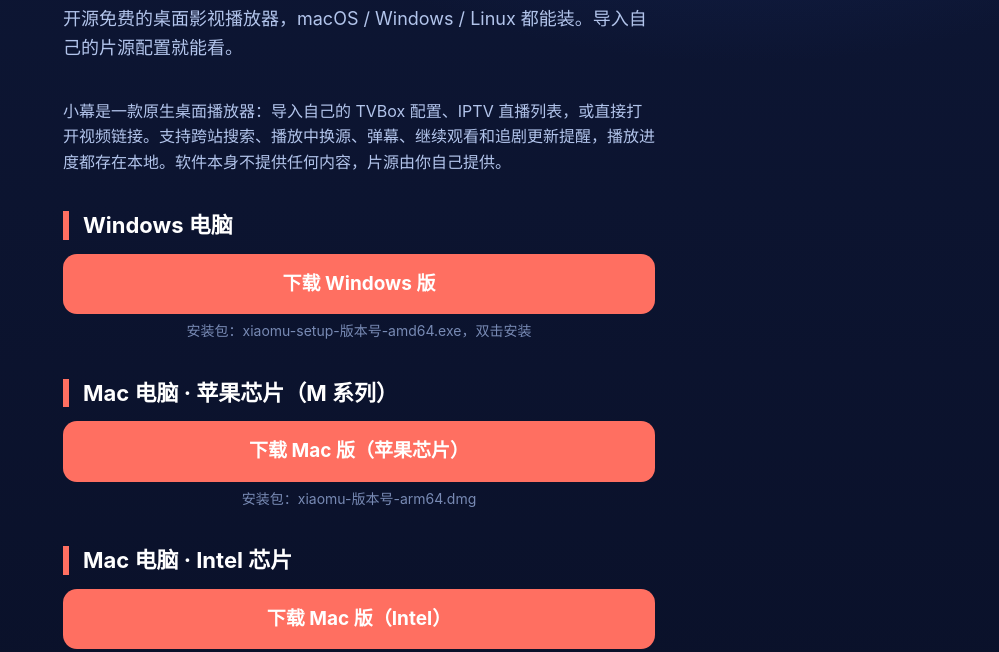
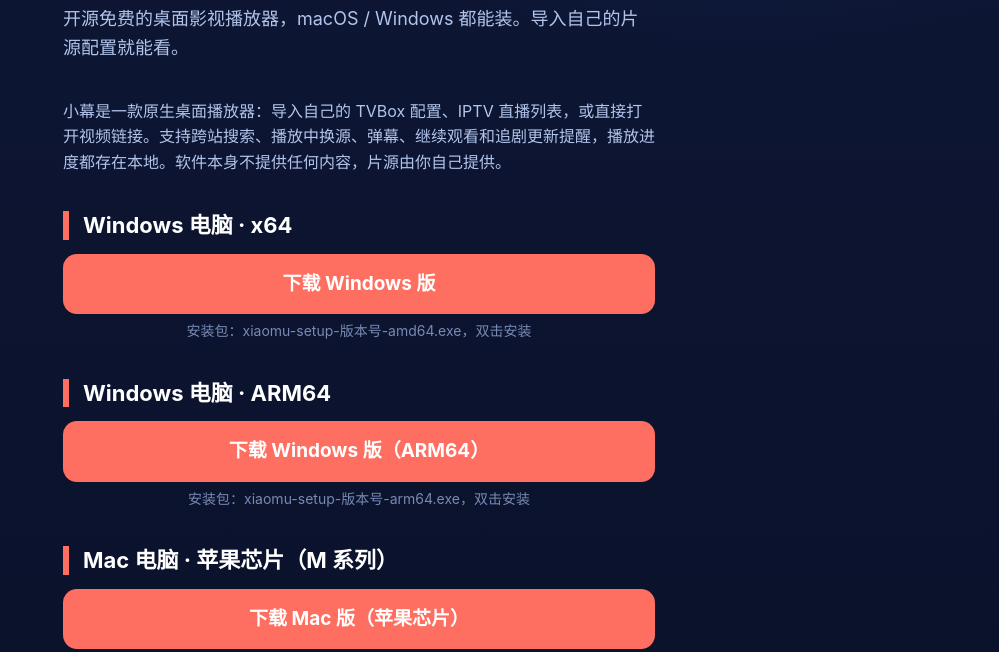
Before and after one commit to arixbit/ai-daily-brief, a website: page public/xiaomu/index.html in a window 1280 px wide. Shown: the part 123-775 px from the top of the page, without its empty margins (281-1280 px from the left). Drawn offline with Linux system fonts and the light colour scheme; no server answers.

Commit message:
fix: download page platform claims match actual release assets

```diff
--- a/public/xiaomu/index.html
+++ b/public/xiaomu/index.html
@@ -3,12 +3,12 @@
   <head>
     <meta charset="utf-8" />
     <meta name="viewport" content="width=device-width, initial-scale=1" />
-    <meta name="description" content="小幕（Xiaomu）桌面影视播放器下载：开源免费，支持 macOS、Windows 与 Linux。导入自己的 TVBox 配置和 IPTV 列表，跨站搜索、弹幕、继续观看、追剧提醒。" />
+    <meta name="description" content="小幕（Xiaomu）桌面影视播放器下载：开源免费，支持 macOS 和 Windows。导入自己的 TVBox 配置和 IPTV 列表，跨站搜索、弹幕、继续观看、追剧提醒。" />
     <meta property="og:title" content="小幕 Xiaomu 下载 — 桌面影视播放器" />
-    <meta property="og:description" content="开源免费的桌面影视播放器，macOS / Windows / Linux。导入自己的 TVBox 配置和 IPTV 列表就能看。" />
+    <meta property="og:description" content="开源免费的桌面影视播放器，macOS / Windows。导入自己的 TVBox 配置和 IPTV 列表就能看。" />
     <meta property="og:type" content="website" />
     <meta property="og:url" content="https://ai.arixbit.me/xiaomu/" />
-    <title>小幕 Xiaomu 下载 — macOS / Windows / Linux 桌面影视播放器</title>
+    <title>小幕 Xiaomu 下载 — macOS / Windows 桌面影视播放器</title>
     <style>
       :root {
         --bg: #0a1128;
@@ -55,12 +55,16 @@
   <body>
     <main>
       <h1>小幕 Xiaomu</h1>
-      <p class="dek">开源免费的桌面影视播放器，macOS / Windows / Linux 都能装。导入自己的片源配置就能看。</p>
+      <p class="dek">开源免费的桌面影视播放器，macOS / Windows 都能装。导入自己的片源配置就能看。</p>
       <p>小幕是一款原生桌面播放器：导入自己的 TVBox 配置、IPTV 直播列表，或直接打开视频链接。支持跨站搜索、播放中换源、弹幕、继续观看和追剧更新提醒，播放进度都存在本地。软件本身不提供任何内容，片源由你自己提供。</p>
 
-      <h2>Windows 电脑</h2>
+      <h2>Windows 电脑 · x64</h2>
       <a class="btn" id="btnWin" href="https://github.com/arixbit/xiaomu-desktop/releases/latest">下载 Windows 版</a>
       <p class="file" id="fileWin">安装包：xiaomu-setup-版本号-amd64.exe，双击安装</p>
+
+      <h2>Windows 电脑 · ARM64</h2>
+      <a class="btn" id="btnWinArm" href="https://github.com/arixbit/xiaomu-desktop/releases/latest">下载 Windows 版（ARM64）</a>
+      <p class="file" id="fileWinArm">安装包：xiaomu-setup-版本号-arm64.exe，双击安装</p>
 
       <h2>Mac 电脑 · 苹果芯片（M 系列）</h2>
       <a class="btn" id="btnMacArm" href="https://github.com/arixbit/xiaomu-desktop/releases/latest">下载 Mac 版（苹果芯片）</a>
@@ -96,6 +100,7 @@
             document.getElementById(fileId).textContent = "安装包：" + asset.name;
           };
           set("btnWin", "fileWin", pick("-amd64.exe"));
+          set("btnWinArm", "fileWinArm", pick("-arm64.exe"));
           set("btnMacArm", "fileMacArm", pick("-arm64.dmg"));
           set("btnMacIntel", "fileMacIntel", pick("-amd64.dmg"));
         })
```
